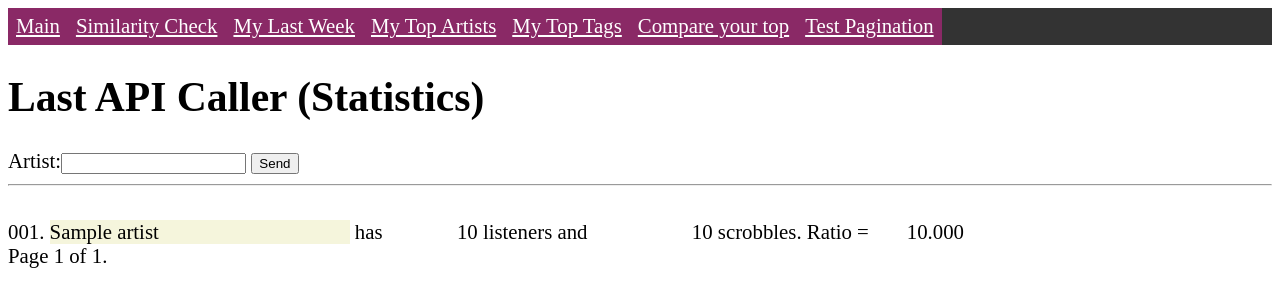
After one commit to nordicmaster/LastFM-API-caller, a Django app: template hello/templates/index_pgn.html in a window 1280 px wide. The commit adds this page. Shown: the top 307 px of the page. Run offline with Django 3.2, Linux system fonts and the light colour scheme; tables that the repository leaves empty hold one stand-in row (values such as "Sample post"); the template is opened without the code that fills it: values that come from a table or form of the project are taken from there, most other values are stand-ins (such as "Sample title", 1, 10 or a date in 2020); parts of the project's set-up code (start-up, migrations or seed data) failed here and were passed over.

Commit message:
add page with pagination

```diff
--- a/hello/firstapp/apps.py
+++ b/hello/firstapp/apps.py
@@ -181,7 +181,7 @@ def push_or_update(myartist: StatsArtist):
 
 
 def get_all_artists():
-    return StatsArtist.objects.all()
+    return StatsArtist.objects.all().order_by('-ratio')
 
 
 def delete_all_artists():
--- /dev/null
+++ b/hello/firstapp/templatetags/tags.py
@@ -0,0 +1,13 @@
+from django import template
+
+register = template.Library()
+
+
+def cut(value, arg):
+    """Removes all values of arg from the given string"""
+    return value.replace(arg, "")
+
+
+@register.simple_tag
+def number_pp(f_counter, page_number):
+    return str(f_counter + page_number - 1).zfill(3)
--- a/hello/hello/urls.py
+++ b/hello/hello/urls.py
@@ -23,6 +23,7 @@ urlpatterns = [
     path('about', views.about),
     path('contact', views.contact),
     path('similar', views.similar, name='similar'),
+    path('index_pagination', views.index_pagination, name='index_pagination'),
     path('by_user', views.by_user),
     path('by_user_top', views.by_user_top, name='by_user_top'),
     path('by_user_top_tags', views.by_user_top_tags, name='by_user_top_tags'),
--- a/hello/tags_connections.py
+++ b/hello/tags_connections.py
@@ -23,8 +23,8 @@ all_tags = []
 tags_dict = {}
 
 for p in StatsArtist.objects.all():
-    #if p.listeners > 10:
-    if str(p).startswith('a'):
+    #if p.listeners > 5000000:
+    if str(p).startswith('f'):
         filtered_artists.append(p)
 art_count = len(filtered_artists)
 i = 0
--- a/hello/templates/base.html
+++ b/hello/templates/base.html
@@ -18,6 +18,7 @@
         <li><a href="by_user_top">My Top Artists</a></li>
         <li><a href="by_user_top_tags">My Top Tags</a></li>
         <li><a href="by_user_top_compare">Compare your top</a></li>
+        <li><a href="index_pagination">Test Pagination</a></li>
       </ul>
     </nav>
     </div>
--- /dev/null
+++ b/hello/templates/index_pgn.html
@@ -0,0 +1,54 @@
+{% extends "base.html" %}
+{% block title %}<h1>Last API Caller (Statistics)</h1>{% endblock %}
+{% block form %}
+{% load static %}
+{% load tags %}
+{% load l10n %}
+    <form method="POST">
+        {% csrf_token %}
+        {{ form }}
+        <input type="submit" value="Send" >
+    </form>
+{% endblock %}
+{% block content %}
+
+    {% for o in page_obj|dictsortreversed:"ratio" %}
+    <div class="compare_row">
+        <!--{{ forloop.counter|stringformat:"03d"}}.-->
+        {% number_pp f_counter=forloop.counter page_number=page_obj.start_index %}.
+        <span class="fixwidth"> {{ o.artist }} </span>
+        has
+        <span class="fixwidth2"> {{ o.listeners|localize }} </span>
+        listeners and
+        <span class="fixwidth3"> {{ o.scrobbles }} </span>
+        scrobbles. Ratio =
+        <span class="fixwidth2">{{ o.ratio|floatformat:3|safe|rjust:15 }}</span>
+        <span class="hidden_cross"><a href="/del/{{ o.artist }}/">
+            <img src="{%  static 'cross.png' %}" width="20px" height="20px"></a>
+        </span>
+    </div>
+    {% endfor %}
+
+
+<div class="pagination">
+    <span class="step-links">
+        {% if page_obj.has_previous %}
+            <a href="?page=1">&laquo; first</a>
+            <a href="?page={{ page_obj.previous_page_number }}">previous</a>
+        {% endif %}
+
+        <span class="current">
+            Page {{ page_obj.number }} of {{ page_obj.paginator.num_pages }}.
+        </span>
+
+        {% if page_obj.has_next %}
+            <a href="?page={{ page_obj.next_page_number }}">next</a>
+            <a href="?page={{ page_obj.paginator.num_pages }}">last &raquo;</a>
+        {% endif %}
+    </span>
+</div>
+
+{% endblock %}
+{% block content_clear %}
+    <!--<button onclick="clearBase()">Clear</button><br>-->
+{% endblock %}
```
Also changed, not shown: hello/firstapp/views.py (+10 -0 lines), hello/firstapp/templatetags/__init__.py (added).
